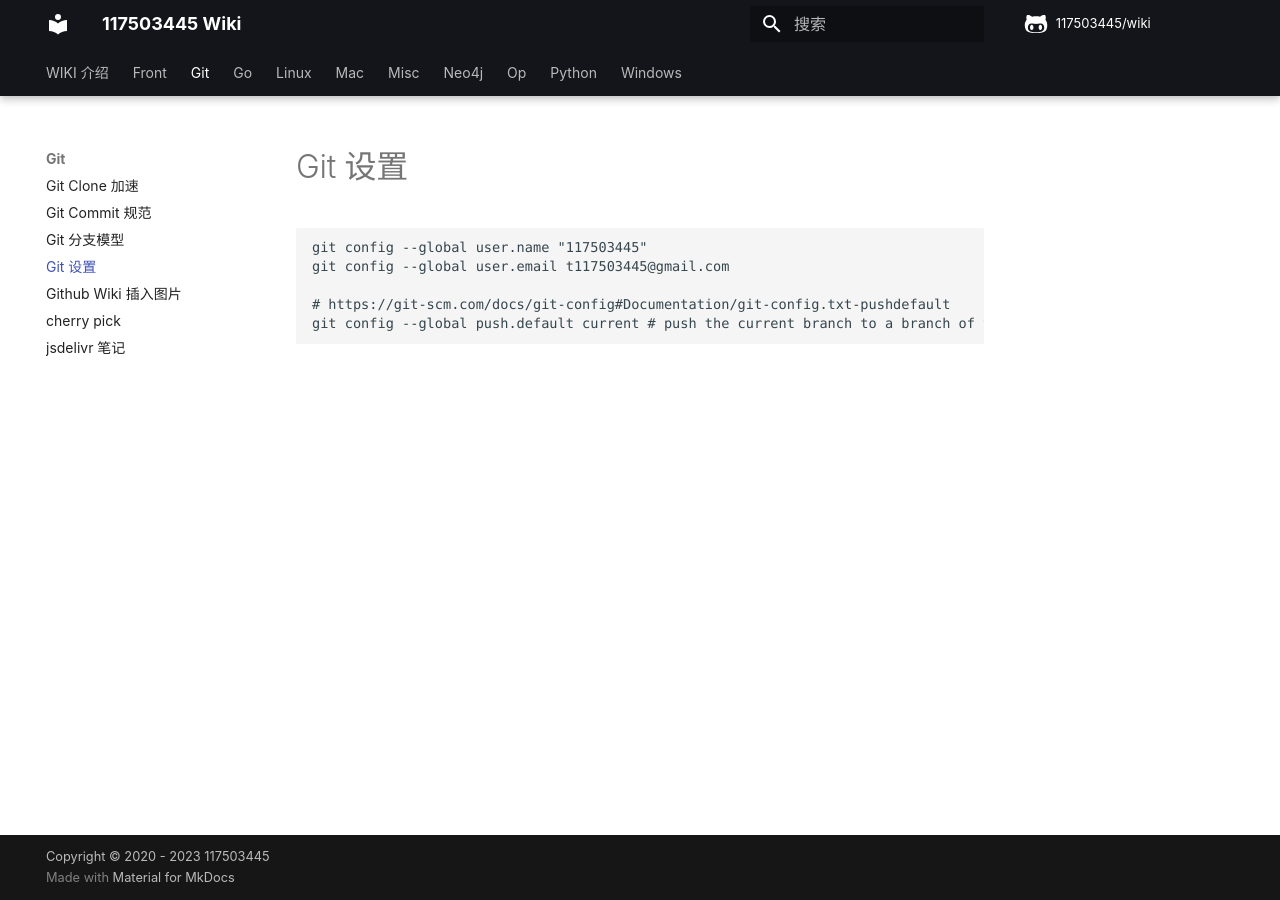
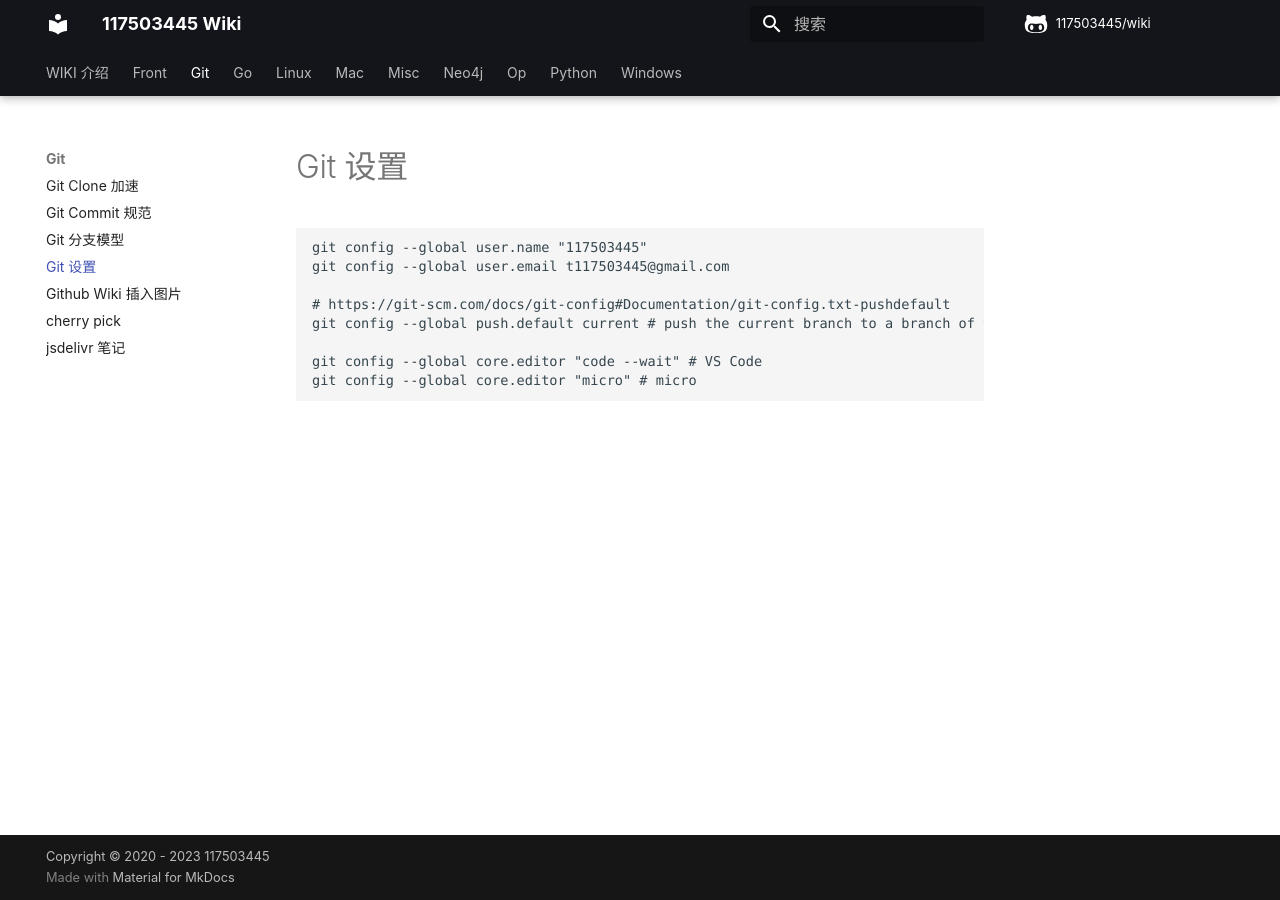
Before and after one commit to 117503445/wiki, an MkDocs documentation site: the page built from docs/git/Git 设置.md, in a window 1280 px wide. Built offline with MkDocs 1.6.1 and Material for MkDocs 9.7.7, drawn with Linux system fonts in a browser that asks for light colours; some web fonts are replaced; comment, search, counter and statistics services are not loaded.

Commit message:
Git 设置
Signed-off-by: 117503445 <t117503445@gmail.com>

````diff
--- a/docs/git/Git 设置.md
+++ b/docs/git/Git 设置.md
@@ -14,4 +14,7 @@ git config --global user.email t117503445@gmail.com
 
 # https://git-scm.com/docs/git-config#Documentation/git-config.txt-pushdefault
 git config --global push.default current # push the current branch to a branch of the same name
+
+git config --global core.editor "code --wait" # VS Code
+git config --global core.editor "micro" # micro
 ```
````
Also changed, not shown: other parts of docs/git/Git 设置.md (+1 -1 lines).
